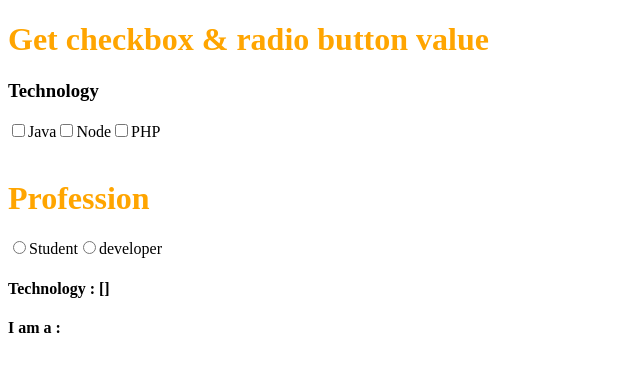
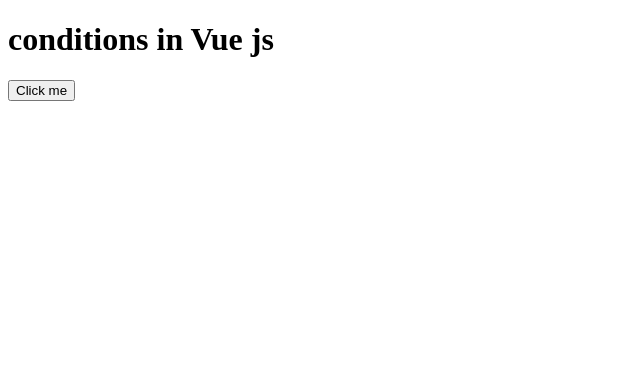
Before and after one commit to chadnitalukder2/vue-js-3-practice, a Vue app: page / in a window 1280 px wide. Shown: the top 372 px of the page, without its empty margins (0-640 px from the left). Built offline with nearby package versions, Linux system fonts and the light colour scheme.

Commit message:
if-conditon

```diff
--- a/src/App.vue
+++ b/src/App.vue
@@ -2,13 +2,14 @@
   <Home/>
   <Event/>
   <Binding/>
+  <condition/>
 </template>
 
 <script>
 import Home from './components/AppHome.vue';
 import Event from './components/A_Event.vue';
 import Binding from './components/A_binding.vue';
-
+import condition from './components/A_condition.vue';
 
 export default {
     name: 'App',
@@ -16,6 +17,7 @@
         Home,
         Event,
         Binding,
+        condition,
     }
 }
 </script>
--- a/src/components/A_binding.vue
+++ b/src/components/A_binding.vue
@@ -1,5 +1,6 @@
 <template>
-<div>
+    <p></p>
+<!-- <div>
     <h1>Get checkbox & radio button value</h1>
     <h3>Technology</h3>
 
@@ -18,26 +19,26 @@
 
     <h4>Technology : {{ technology }}</h4>
    <h4>I am a : {{ Profession }}</h4>
-</div>
+</div> -->
 </template>
 
 
 <script>
-export default {
-    data() {
-        return {
-            technology: [],
-            Profession: null,
-        }
-    },
-    methods: {
-        getData() {
+// export default {
+//     data() {
+//         return {
+//             technology: [],
+//             Profession: null,
+//         }
+//     },
+//     methods: {
+//         getData() {
 
-            console.log("values : ", this.email, this.password);
-        }
-    },
+//             console.log("values : ", this.email, this.password);
+//         }
+//     },
 
-}
+// }
 </script>
 
 
--- /dev/null
+++ b/src/components/A_condition.vue
@@ -0,0 +1,22 @@
+<template>
+    <div>
+        <h1 v-if="show">conditions in Vue js</h1>
+        <h1 v-else>Else conditions in Vue js</h1>
+        <button @click="show =! show">Click me</button>
+    </div>
+</template>
+
+<script>
+    export default {
+        name: "A_condition",
+   data(){
+    return{
+        show: true
+    }
+   }
+   }
+</script>
+
+<style lang="scss" scoped>
+
+</style>
```
